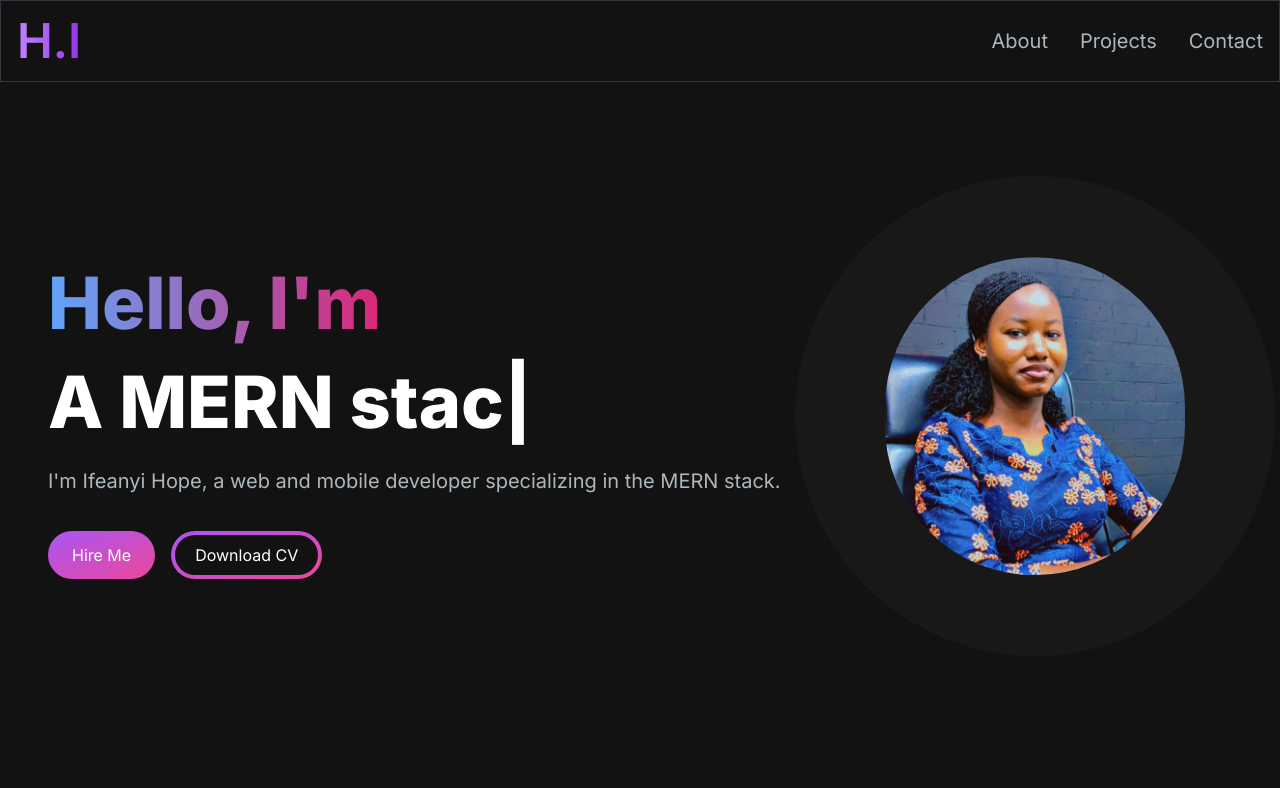
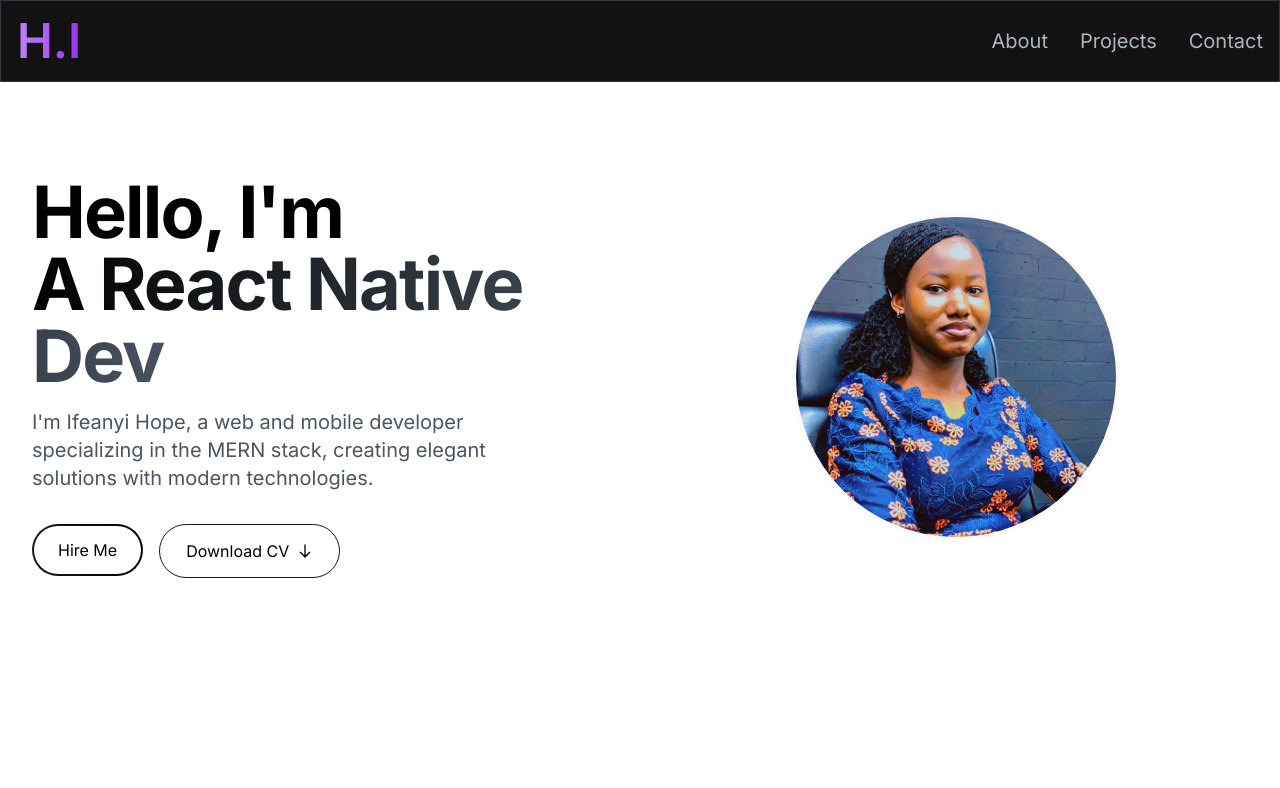
Before and after one commit to hopeifeanyi1/portfolio, a Next.js app: page / in a window 1280 px wide. Shown: the top 788 px of the page. Built offline with nearby package versions, Linux system fonts and the light colour scheme.

Commit message:
redesigned hero

```diff
--- a/src/app/components/HeroSection.jsx
+++ b/src/app/components/HeroSection.jsx
@@ -1,83 +1,139 @@
 "use client"
-import React from 'react'
+import React, { useEffect } from 'react'
 import Image from 'next/image'
 import { TypeAnimation } from 'react-type-animation'
 import { motion } from 'framer-motion'
 import Link from 'next/link'
 
-
 const HeroSection = () => {
   return (
-    <section className='lg:py-16 text-white'>
-        <div className="grid grid-cols-1 sm:grid-cols-12">
+    <section className="pt-24 pb-16 md:pt-32 md:pb-24 overflow-hidden">
+      <div className="grid grid-cols-1 lg:grid-cols-2 gap-12 items-center">
         <motion.div
-          initial={{ opacity: 0, scale: 0.5 }}
-          animate={{ opacity: 1, scale: 1 }}
-          transition={{ duration: 1 }}
-          className="col-span-8 place-self-center text-center sm:text-left md:justify-self-start"
+          initial={{ opacity: 0, y: 20 }}
+          animate={{ opacity: 1, y: 0 }}
+          transition={{
+            duration: 0.8,
+            ease: [0.25, 0.1, 0.25, 1]
+          }}
+          className="order-2 lg:order-1"
         >
-                <h1 className="mb-4 text-4xl sm:text-5xl lg:text-7xl lg:leading-snug font-extrabold">
-                <span className="text-transparent bg-clip-text bg-gradient-to-r from-blue-400 to-pink-600">
-                     Hello, I&apos;m{" "}
-                </span>
-                <br/>
+          <motion.div
+            initial={{ opacity: 0 }}
+            animate={{ opacity: 1 }}
+            transition={{ delay: 0.2, duration: 0.5 }}
+          >
+            <h1 className="text-5xl md:text-6xl lg:text-7xl font-bold tracking-tight mb-4">
+              <span className="block">Hello, I&apos;m</span>
+              <span className="text-transparent bg-clip-text bg-gradient-to-r from-black to-gray-600 dark:from-white dark:to-gray-400">
                 <TypeAnimation
                   sequence={[
                     'Ifeanyi Hope',
                     1000,
-                    'A MERN stack Web Developer',
+                    'A MERN Stack Dev',
                     1000,
-                    'A React-Native Developer',
+                    'A React Native Dev',
                     1000,
-                    'A Cyber Security Enthusiast',
+                    'A Security Expert',
                     1000,
-                    'An Aspiring Software Engineer',
-                    1000
                   ]}
                   wrapper="span"
-                    speed={30}
+                  speed={40}
                   repeat={Infinity}
                 />
+              </span>
             </h1>
-                <p className="text-[#ADB7BE] text-base sm:text-lg mb-6 lg:text-xl ">I&apos;m Ifeanyi Hope, a web and mobile developer specializing in the MERN stack.</p>
-                <div>
+          </motion.div>
 
-                <Link
-                href="/#contact"
-                className="px-6 inline-block py-3 rounded-full mr-4 bg-gradient-to-br from-purple-500 to-pink-500 hover:bg-slate-200 text-white"
+          <motion.p
+            initial={{ opacity: 0 }}
+            animate={{ opacity: 1 }}
+            transition={{ delay: 0.4, duration: 0.5 }}
+            className="text-lg md:text-xl text-gray-600 dark:text-gray-300 mb-8 max-w-lg"
           >
+            I&apos;m Ifeanyi Hope, a web and mobile developer specializing in the MERN stack, creating elegant solutions with modern technologies.
+          </motion.p>
+
+          <motion.div
+            initial={{ opacity: 0 }}
+            animate={{ opacity: 1 }}
+            transition={{ delay: 0.6, duration: 0.5 }}
+            className="flex flex-col sm:flex-row gap-4"
+          >
+            <Link href="/#contact" className="group">
+              <motion.div
+                whileHover={{ scale: 1.02 }}
+                whileTap={{ scale: 0.98 }}
+                className="inline-block"
+              >
+                <span className="relative inline-flex overflow-hidden rounded-full p-0.5 bg-gradient-to-r from-gray-900 to-black dark:from-white dark:to-gray-300">
+                  <span className="px-6 py-3 rounded-full bg-white dark:bg-black relative group-hover:bg-transparent transition-all duration-300 ease-out">
+                    <span className="relative text-black dark:text-white group-hover:text-white dark:group-hover:text-black">
                       Hire Me
+                    </span>
+                  </span>
+                </span>
+              </motion.div>
             </Link>
-                <a
-                href="/hope.pdf"
-                download="Hope_CV.pdf"
-                className="px-1 inline-block py-1  rounded-full bg-gradient-to-br from-purple-500 to-pink-500 hover:bg-slate-800 text-white mt-3"
+
+            <a href="/hope.pdf" download="Hope_CV.pdf" className="group">
+              <motion.div
+                whileHover={{ scale: 1.02 }}
+                whileTap={{ scale: 0.98 }}
+                className="inline-block"
               >
-                <span className="block bg-[#121212] hover:bg-slate-800 rounded-full px-5 py-2">
-                    Download CV
+                <span className="relative inline-flex overflow-hidden rounded-full p-0.5 border border-gray-900 dark:border-white">
+                  <span className="px-6 py-3 rounded-full relative">
+                    <span className="relative text-black dark:text-white flex items-center">
+                      <span>Download CV</span>
+                      <svg className="w-4 h-4 ml-2 transition-transform group-hover:translate-x-1" xmlns="http://www.w3.org/2000/svg" fill="none" viewBox="0 0 24 24" stroke="currentColor">
+                        <path strokeLinecap="round" strokeLinejoin="round" strokeWidth={2} d="M19 14l-7 7m0 0l-7-7m7 7V3" />
+                      </svg>
                     </span>
+                  </span>
+                </span>
+              </motion.div>
             </a>
-                </div>
+          </motion.div>
+        </motion.div>
 
-                </motion.div>
         <motion.div
-                    initial={{ opacity: 0, scale: 0.5 }}
+          initial={{ opacity: 0, scale: 0.9 }}
           animate={{ opacity: 1, scale: 1 }}
-                    transition={{ duration: 1 }}
-                    className="col-span-4 place-self-center mt-4 lg:mt-0"
+          transition={{ duration: 0.8 }}
+          className="order-1 lg:order-2 flex justify-center"
         >
-                <div className="rounded-full bg-[#181818] w-[250px] h-[250px] lg:w-[480px] lg:h-[480px]  relative">
+          <div className="relative w-64 h-64 md:w-80 md:h-80">
+            <motion.div
+              animate={{
+                boxShadow: [
+                  "0 0 0 0 rgba(0,0,0,0)",
+                  "0 0 0 20px rgba(0,0,0,0.1)",
+                  "0 0 0 0 rgba(0,0,0,0)"
+                ]
+              }}
+              transition={{
+                repeat: Infinity,
+                duration: 3,
+                ease: "easeInOut"
+              }}
+              className="absolute inset-0 rounded-full bg-gradient-to-tr from-gray-100 to-gray-300 dark:from-gray-800 dark:to-gray-900"
+            />
+            <motion.div
+              className="absolute inset-0 rounded-full overflow-hidden"
+              whileHover={{ scale: 1.05 }}
+              transition={{ duration: 0.3 }}
+            >
               <Image
                 src="/images/IMG.JPG"
-                alt="profile image"
-                className="absolute transform -translate-x-1/2 -translate-y-1/2 top-1/2 left-1/2 rounded-full"
-                width={300}
-                height={280}
+                alt="Ifeanyi Hope"
+                fill
+                className="object-cover"
+                priority
               />
+            </motion.div>
           </div>
         </motion.div>
-
-
       </div>
     </section>
   )
--- a/src/app/page.js
+++ b/src/app/page.js
@@ -8,15 +8,15 @@ import Footer from './components/Footer'
 
 export default function Home() {
   return (
-    <main className="flex min-h-screen flex-col bg-[#121212]">
-      <NavBar/>
-      <div class="container mt-24 mx-auto px-12 py-4">
+    <main className="flex min-h-screen flex-col bg-white dark:bg-black text-black dark:text-white">
+      <NavBar />
+      <div className="w-full max-w-7xl mx-auto px-4 sm:px-6 lg:px-8 py-12">
         <HeroSection />
-        <AboutSection/>
-        <ProjectSection/>
-        <EmailSection/>
+        <AboutSection />
+        <ProjectSection />
+        <EmailSection />
       </div>
-      <Footer/>
+      <Footer />
     </main>
   )
 }
```
Lines whose indentation alone changed are shown as unchanged.
